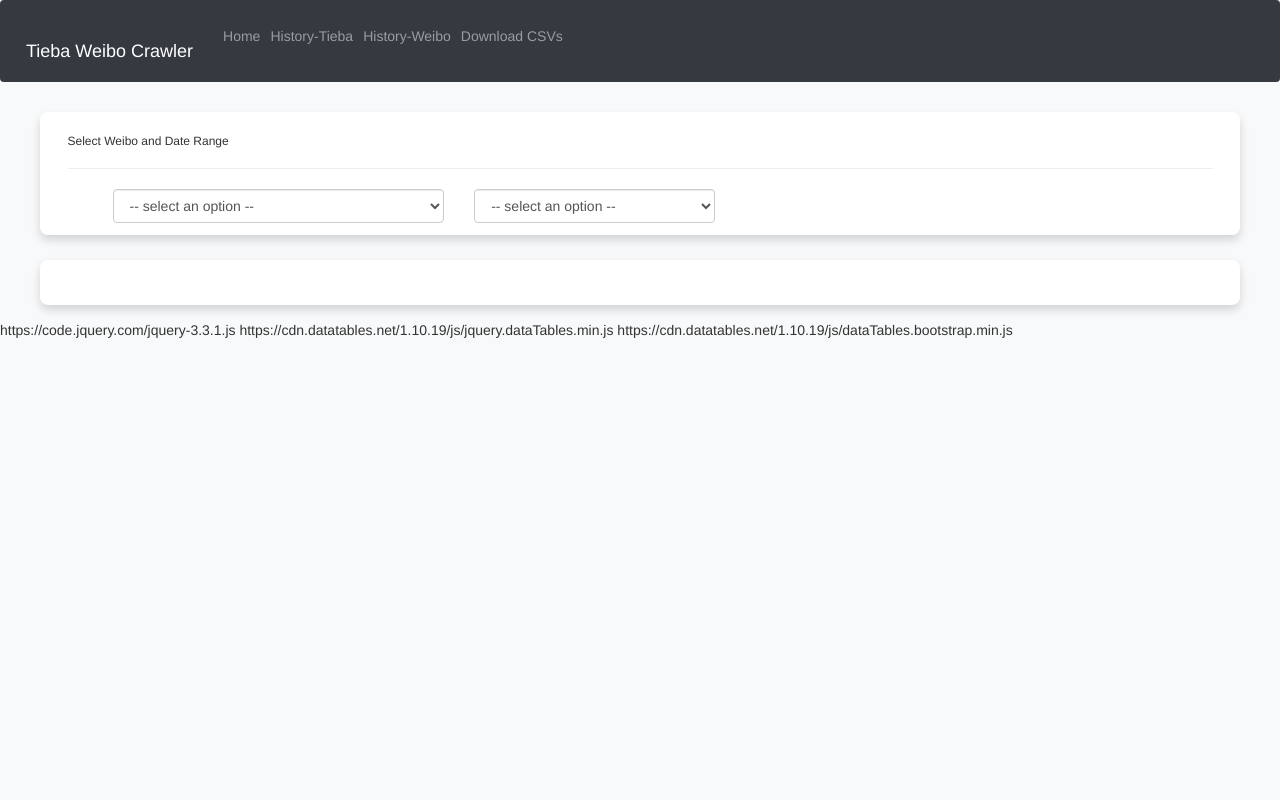
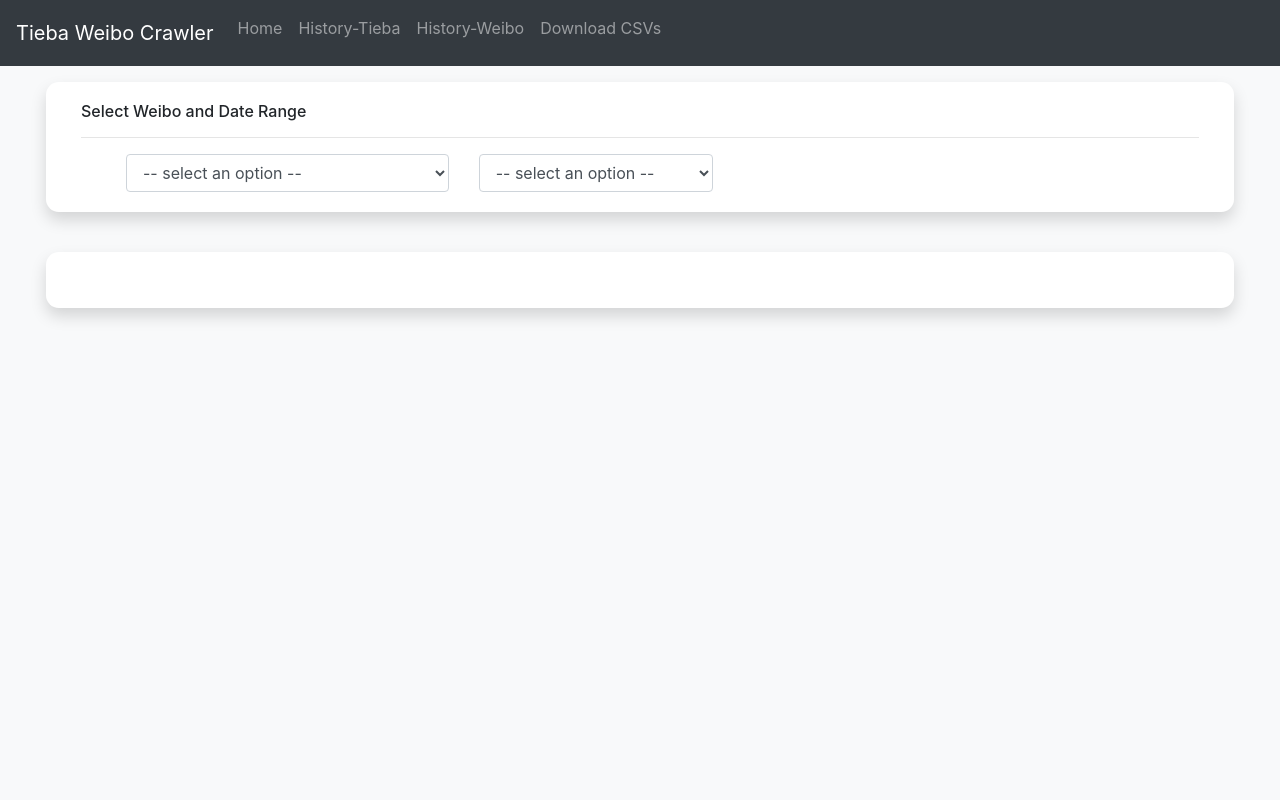
Before and after one commit to aigamesyoozoo/tiebacrawler, a Django app: page /main/history/weibo in a window 1280 px wide. Run offline with Django 3.2, Linux system fonts and the light colour scheme; data that the repository does not hold is empty; some libraries are stand-ins or nearby versions.

Commit message:
Front-end for weibo - v2

```diff
--- a/main/static/main/js/analysis.weibo.display.js
+++ b/main/static/main/js/analysis.weibo.display.js
@@ -8,7 +8,7 @@ var data2 = [];
 
 function getAnalysis(newFolder) {
   folderName = newFolder;
-  var endpoint = "/main/api/history/weibo";
+  var endpoint = "/main/api/table/posts/";
   $.ajax({
     method: "GET",
     url: endpoint,
@@ -41,13 +41,16 @@ function visibility(selected, displayOption) {
 
 function displayPosts(data) {
   let table = document.querySelector("table");
+  // $("#poststable > thead").html("");
+  // $("#poststable > tbody").html("");
   let headers = Object.keys(data2[0]);
   generateTable(table, data2);
-  generateTableHead(table, headers);
+  generateTableHead(table);
   $("#poststable").DataTable();
 }
 
-function generateTableHead(table, data) {
+function generateTableHead(table) {
+  data = ["Post Description", "# Reposts", "# Comments", "# Attitudes"];
   let thead = table.createTHead();
   let row = thead.insertRow();
   for (let key of data) {
@@ -68,8 +71,3 @@ function generateTable(table, data) {
     }
   }
 }
-
-// $(document).ready(function() {
-//   $("#poststable").DataTable();
-//   // $(".dataTables_length").addClass("bs-select");
-// });
--- a/main/templates/main/base.html
+++ b/main/templates/main/base.html
@@ -59,8 +59,11 @@
     <!--Chart.js-->
     <script src="https://cdnjs.cloudflare.com/ajax/libs/Chart.js/2.6.0/Chart.min.js"></script>
     <main>
-      <nav class="navbar navbar-expand-lg navbar-dark bg-dark">
-        <span class="navbar-brand mb-0 h1">Tieba Weibo Crawler</span>
+      <nav
+        class="navbar navbar-expand-lg navbar-dark bg-dark"
+        style="border-radius:0px;"
+      >
+        <span class="navbar-brand mb-0">Tieba Weibo Crawler</span>
 
         <ul class="nav navbar-nav mr-auto">
           <li class="nav-item">
--- a/main/templates/main/components_weibo.html
+++ b/main/templates/main/components_weibo.html
@@ -1,8 +1,8 @@
 <div class="row">
   <div class="col card border-0 shadow mb-4" id="hello">
     <div class="card-body">
-      <div id="postsContainer" class="table table-striped" style="width:100%">
-        <table id="poststable" width="900px;"></table>
+      <div id="postsContainer" class="table table-striped">
+        <table id="poststable" class="wrap" width="100%;"></table>
       </div>
     </div>
   </div>
@@ -15,17 +15,25 @@
 />
 <script src="https://cdn.datatables.net/1.10.19/js/jquery.dataTables.min.js"></script>
 
-https://code.jquery.com/jquery-3.3.1.js
-https://cdn.datatables.net/1.10.19/js/jquery.dataTables.min.js
-https://cdn.datatables.net/1.10.19/js/dataTables.bootstrap.min.js
+<script src="https://code.jquery.com/jquery-3.3.1.js"></script>
+<script src="https://cdn.datatables.net/1.10.19/js/jquery.dataTables.min.js"></script>
+<script src="https://cdn.datatables.net/1.10.19/js/dataTables.bootstrap.min.js"></script>
 
+<style>
+  .datatable td {
+    max-width: 250px;
+    overflow: hidden !important; /* this is what fixes the expansion */
+    text-overflow: ellipsis !important; /* not supported in all browsers, but I accepted the tradeoff */
+    white-space: nowrap !important;
+  }
+</style>
 
 <!--Bootstrap 3-->
-<link
+<!-- <link
   rel="stylesheet"
   href="https://maxcdn.bootstrapcdn.com/bootstrap/3.3.7/css/bootstrap.min.css"
 />
 <link
   rel="stylesheet"
   href="https://cdn.datatables.net/1.10.19/css/dataTables.bootstrap.min.css"
-/>
+/> -->
--- a/main/templates/main/history_tieba.html
+++ b/main/templates/main/history_tieba.html
@@ -9,5 +9,7 @@
 {% load staticfiles %}
 <script src="{% static "main/js/analysis.query.js" %}"></script>
 <script src="{% static "main/js/analysis.tieba.display.js" %}"></script>
-
+<script>
+    setEndpoint("/main/api/history/tieba/");
+</script>
 {% endblock %}
--- a/main/templates/main/history_weibo.html
+++ b/main/templates/main/history_weibo.html
@@ -8,5 +8,7 @@
 
 <script src="{% static "main/js/analysis.query.js" %}"></script>
 <script src="{% static "main/js/analysis.weibo.display.js" %}"></script>
-
+<script>
+    setEndpoint("/main/api/history/weibo/");
+</script>
 {% endblock %}
```
Also changed, not shown: main/urls.py (+18 -19 lines).
